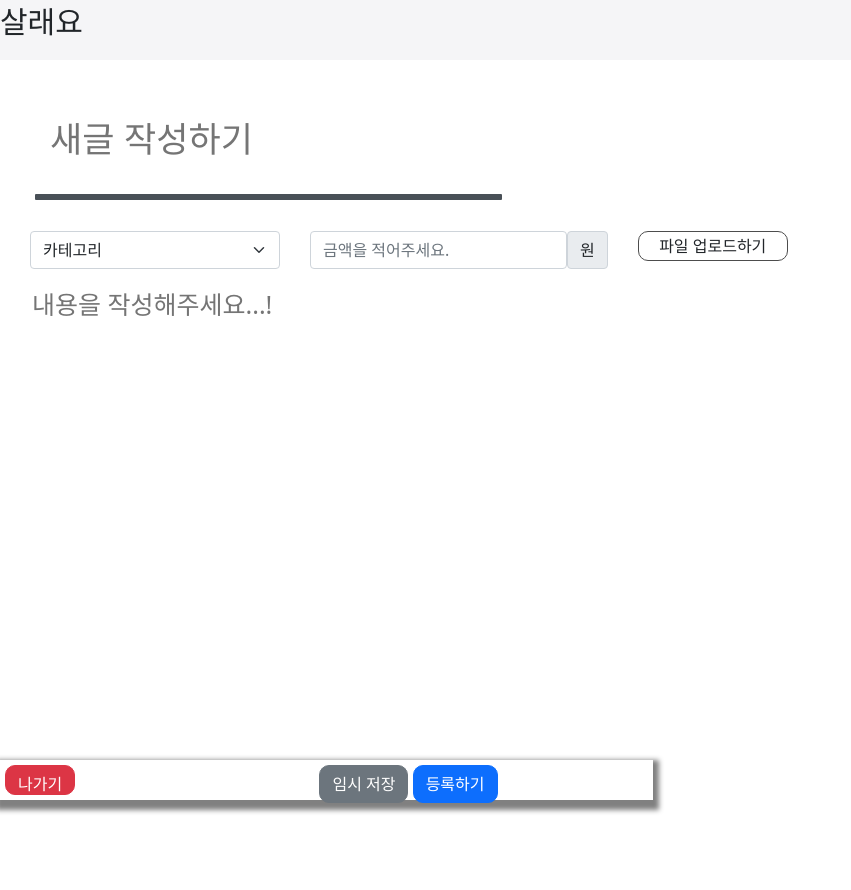
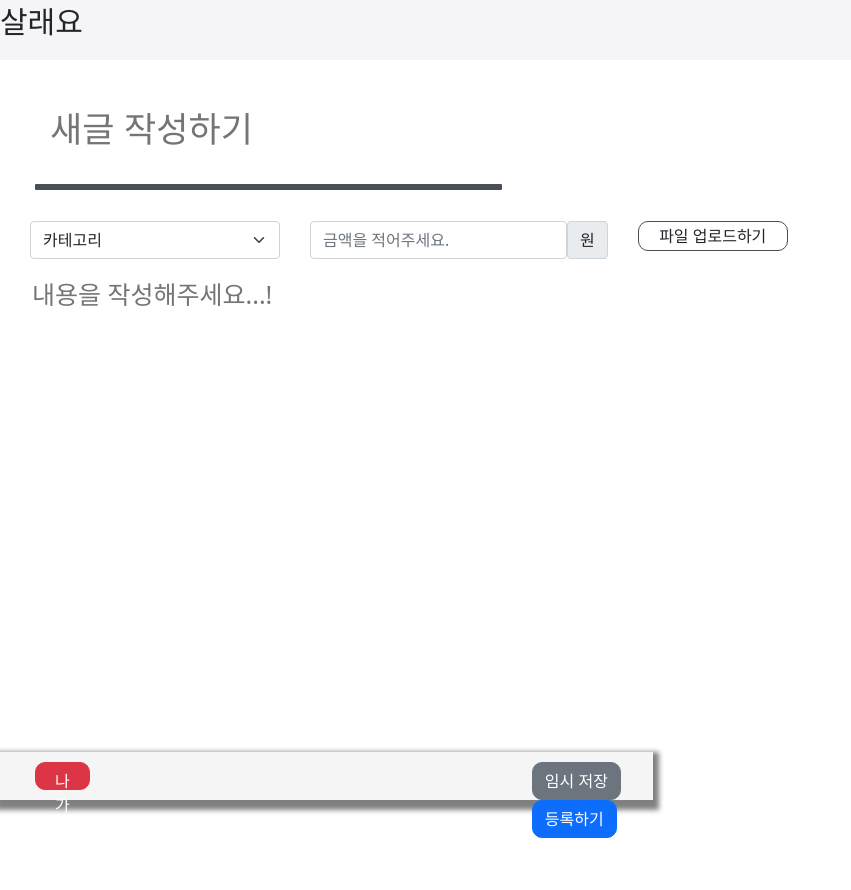
Before and after one commit to six-ju/buy, a Flask app: page / in a window 1280 px wide. Shown: the whole page, without its empty margins (0-851 px from the left). After the commit the page ends 838 px from the top, so only its background shows below. Run offline with Flask 2, Linux system fonts and the light colour scheme.

Commit message:
수정사할

```diff
--- a/static/css/up_load.css
+++ b/static/css/up_load.css
@@ -11,7 +11,7 @@
     /*background: #eee;*/
     padding: 20px;
     margin-left: 30px;
-    margin-top: 50px;
+    margin-top: 40px;
     height: 60px;
     width: 50%;
     font-size: 35px;
@@ -93,6 +93,7 @@
 
 .upload_comment_buttons{
     /*background: chartreuse;*/
+    background-color: rgb(245, 245, 245);
     display: flex;
     box-shadow: 1px 5px 5px 5px gray;
     position: fixed;
@@ -100,20 +101,29 @@
     z-index: 15;
     margin-top: 15px;
     width: 51%;
-    height: 5%;
+    height: 6%;
     padding: 5px;
 }
 .upload_comment_buttons > button{
     border-radius: 10px;
+    position: relative;
+    margin: 5px;
+    margin-left: 30px;
 }
 .upload_comment_buttons2{
     bottom: 0px;
     z-index: 10;
     display: inline-block;
-    margin-left: 38%;
+    margin-left: 68%;
     height: 1px;
+
+
 }
 .upload_comment_buttons2 > button{
     border-radius: 10px;
+    position: relative;
+    top: 5px;
+
+
 
 }
--- a/template/index.html
+++ b/template/index.html
@@ -26,7 +26,7 @@
     </div>
 
     <div class="upload_start_money">
-        <input type="text" class="form-control" aria-label="Amount (to the nearest dollar)"
+        <input type="number" class="form-control" aria-label="Amount (to the nearest dollar)"
                placeholder="금액을 적어주세요." onblur="this.placeholder='금액을 적어주세요.'">
         <span class="input-group-text">원</span>
     </div>
```
